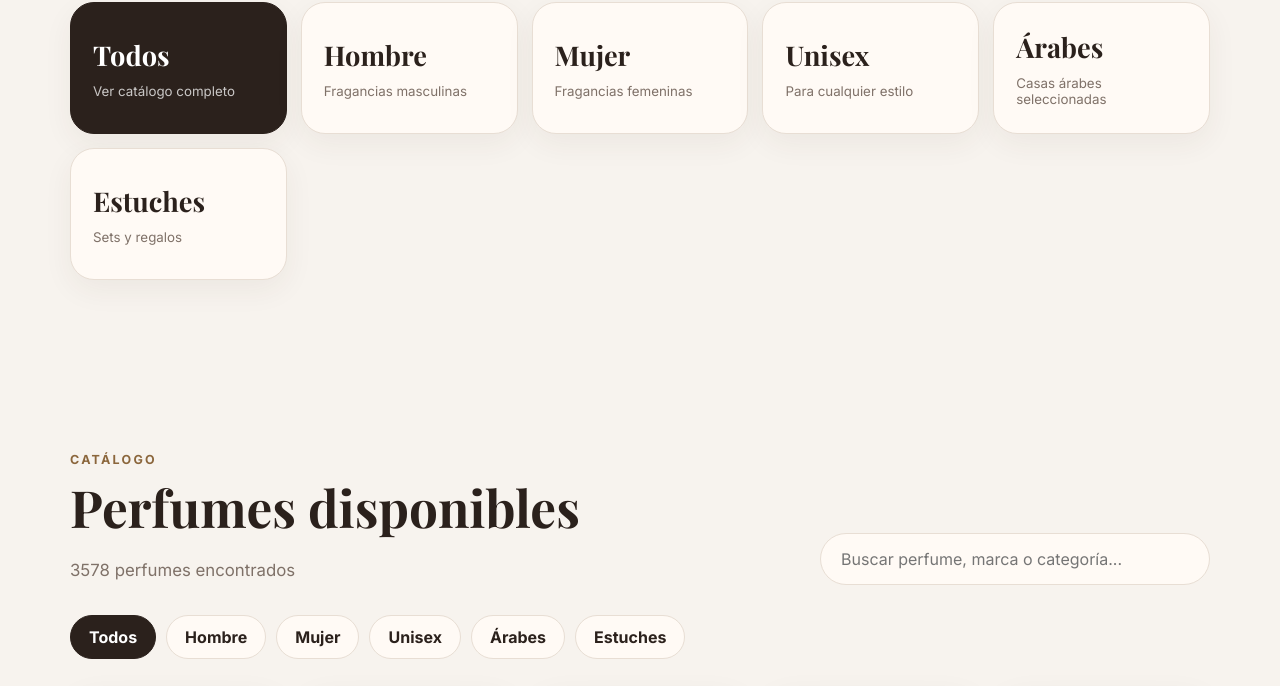
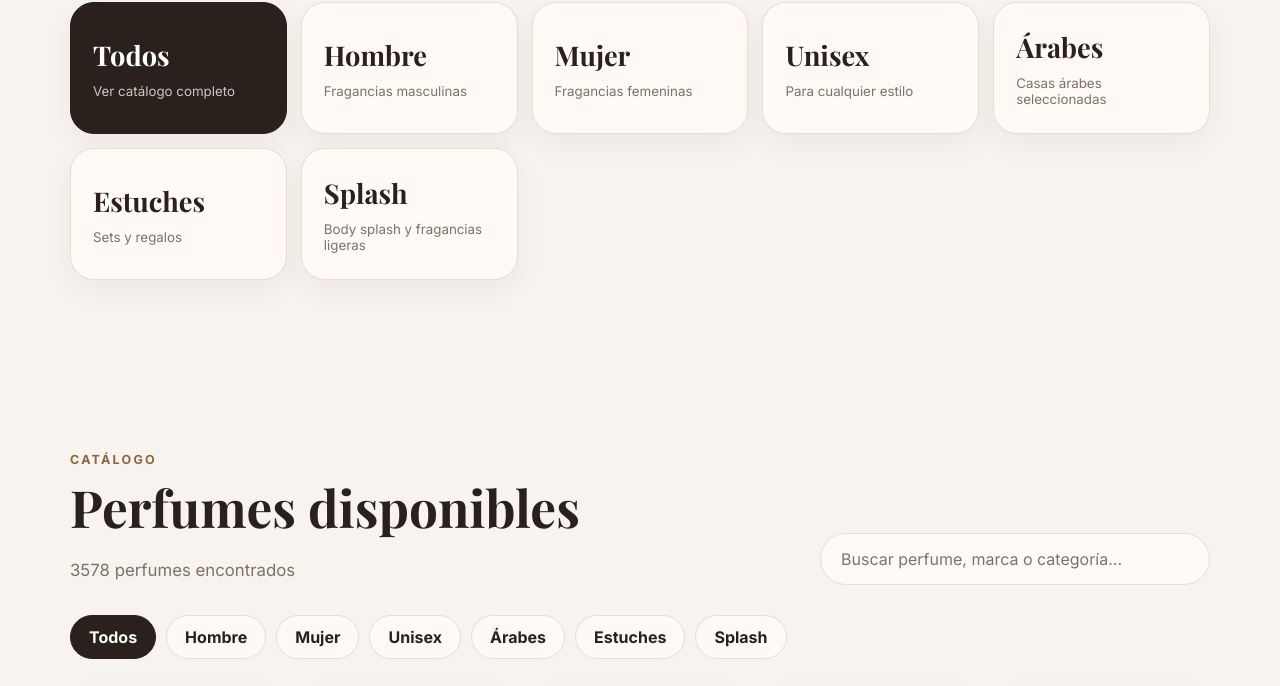
Before and after one commit to Sebass669/mia-joyeria-perfumes, a plain HTML site: page index.html in a window 1280 px wide. Shown: the part 1124-1810 px from the top of the page. Drawn offline with nearby package versions, Linux system fonts and the light colour scheme.

Commit message:
agregue splash

```diff
--- a/index.html
+++ b/index.html
@@ -75,6 +75,10 @@
                     <span>Estuches</span>
                     <small>Sets y regalos</small>
                 </button>
+                <button class="category-tile" data-categoria="SPLASH">
+                <span>Splash</span>
+                <small>Body splash y fragancias ligeras</small>
+                </button>
             </div>
         </section>
 
@@ -98,6 +102,7 @@
                 <button class="filter-btn" data-categoria="UNISEX">Unisex</button>
                 <button class="filter-btn" data-categoria="ARABES">Árabes</button>
                 <button class="filter-btn" data-categoria="ESTUCHES">Estuches</button>
+                <button class="filter-btn" data-categoria="SPLASH">Splash</button>
             </div>
 
             <div id="contenedor-productos" class="product-grid"></div>
--- a/script.js
+++ b/script.js
@@ -97,7 +97,7 @@ function aplicarFiltros(){
 
     productosFiltrados = productosOriginales.filter(producto => {
         const categoria = producto.categoriaFinal;
-        const coincideCategoria = categoriaActual === "TODOS" || categoria === categoriaActual || (categoriaActual === "ARABES" && producto.esArabe);
+        const coincideCategoria = categoriaActual === "TODOS" || categoria === categoriaActual || (categoriaActual === "ARABES" && producto.esArabe) || (categoriaActual === "SPLASH" && producto.esSplash);
         const contenido = limpiarTexto(`${producto.nombre} ${producto.precio} ${producto.categoriaFinal} ${producto.marcaArabe || ""} ${producto.esArabe ? "arabe arabes perfumes arabes" : ""}`);
         const coincideBusqueda = !texto || contenido.includes(texto);
 
@@ -108,6 +108,11 @@ function aplicarFiltros(){
     contenedor.innerHTML = "";
     renderizarBloque();
     activarBotonesCategoria();
+}
+
+function esSplash(producto){
+    const nombre = limpiarTexto(producto.nombre).toUpperCase();
+    return nombre.includes("SPLASH");
 }
 
 function renderizarBloque(){
@@ -129,6 +134,7 @@ function renderizarBloque(){
         const precio = formatearPrecio(producto.precio);
         const link = crearLinkWhatsApp(crearMensajeWhatsApp(producto));
         const badgeExtra = producto.esArabe ? `<span class="badge badge-arabe">Árabe</span>` : "";
+        const badgeSplash = producto.esSplash ? `<span class="badge badge-splash">Splash</span>` : "";
 
         card.innerHTML = `
             <div class="card-img">
@@ -140,6 +146,7 @@ function renderizarBloque(){
                     <p class="precio">${precio}</p>
                     <span class="badge">${categoria}</span>
                     ${badgeExtra}
+                    ${badgeSplash}
                 </div>
                 <a class="whatsapp-card" href="${link}" target="_blank" rel="noopener">Consultar</a>
             </div>
@@ -168,7 +175,8 @@ async function iniciarCatalogo(){
                 ...producto,
                 categoriaFinal: detectarCategoria(producto),
                 esArabe: Boolean(marcaArabe),
-                marcaArabe
+                marcaArabe,
+                esSplash: esSplash(producto)
             };
         });
 
--- a/style.css
+++ b/style.css
@@ -328,7 +328,9 @@ h2{
 .badge-arabe{
     background:#ead6bc;
 }
-
+.badge-splash{
+    background:#dce8f0;
+}
 .precio{
     color:var(--gold-dark);
     font-weight:800;
```
